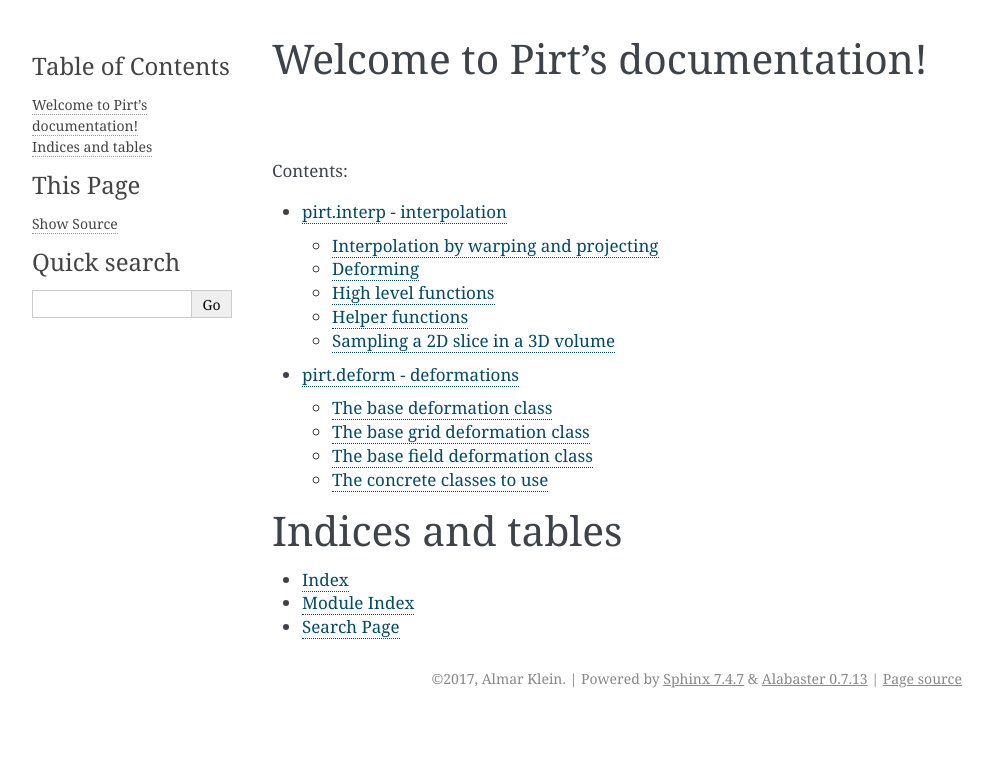
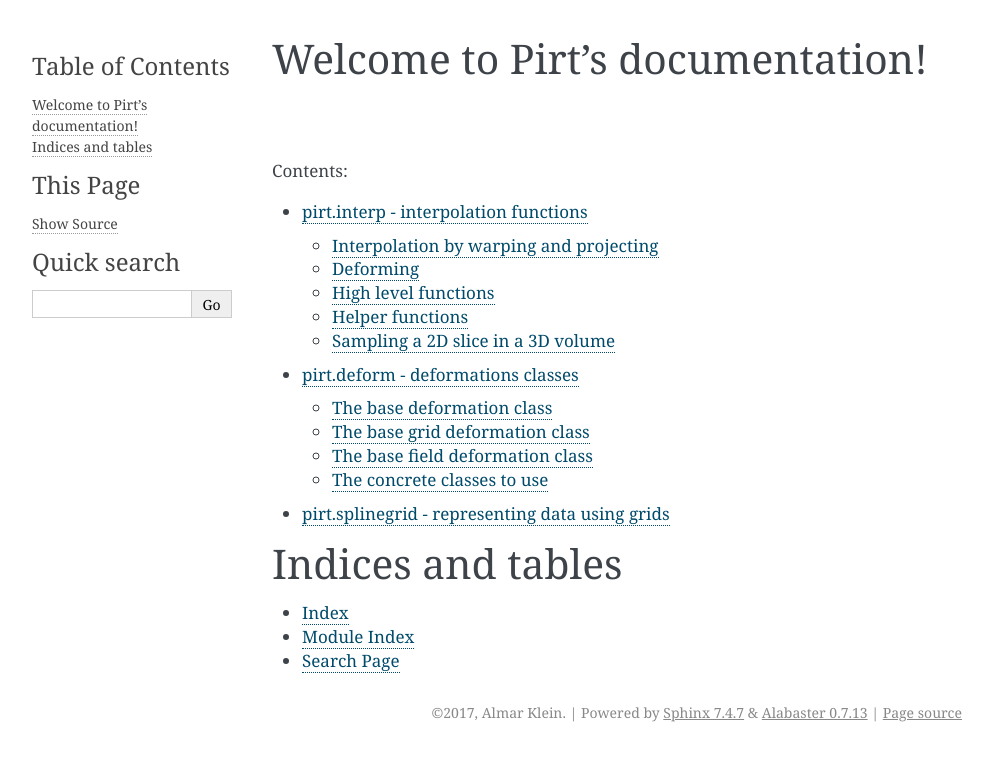
Before and after one commit to almarklein/pirt, a Sphinx documentation site: the page built from docs/index.rst, in a window 1280 px wide. Shown: the top 761 px of the page, without its empty margins (148-1141 px from the left). Built offline with Sphinx 7.4.7, drawn with Linux system fonts in a browser that asks for light colours.

Commit message:
Add/tweak docs for splinegrid

```diff
--- a/docs/deform.rst
+++ b/docs/deform.rst
@@ -1,6 +1,6 @@
---------------------------
-pirt.deform - deformations
---------------------------
+----------------------------------
+pirt.deform - deformations classes
+----------------------------------
 
 .. automodule:: pirt.deform
 
--- a/docs/index.rst
+++ b/docs/index.rst
@@ -12,6 +12,7 @@ Welcome to Pirt's documentation!
 
    interp
    deform
+   splinegrid
 
 
 Indices and tables
--- a/docs/interp.rst
+++ b/docs/interp.rst
@@ -1,6 +1,6 @@
----------------------------
-pirt.interp - interpolation
----------------------------
+-------------------------------------
+pirt.interp - interpolation functions
+-------------------------------------
 
 .. automodule:: pirt.interp
 
```
Also changed, not shown: docs/splinegrid.rst (added, +19 -0 lines), pirt/__init__.py (+5 -5 lines), 2 other files.
